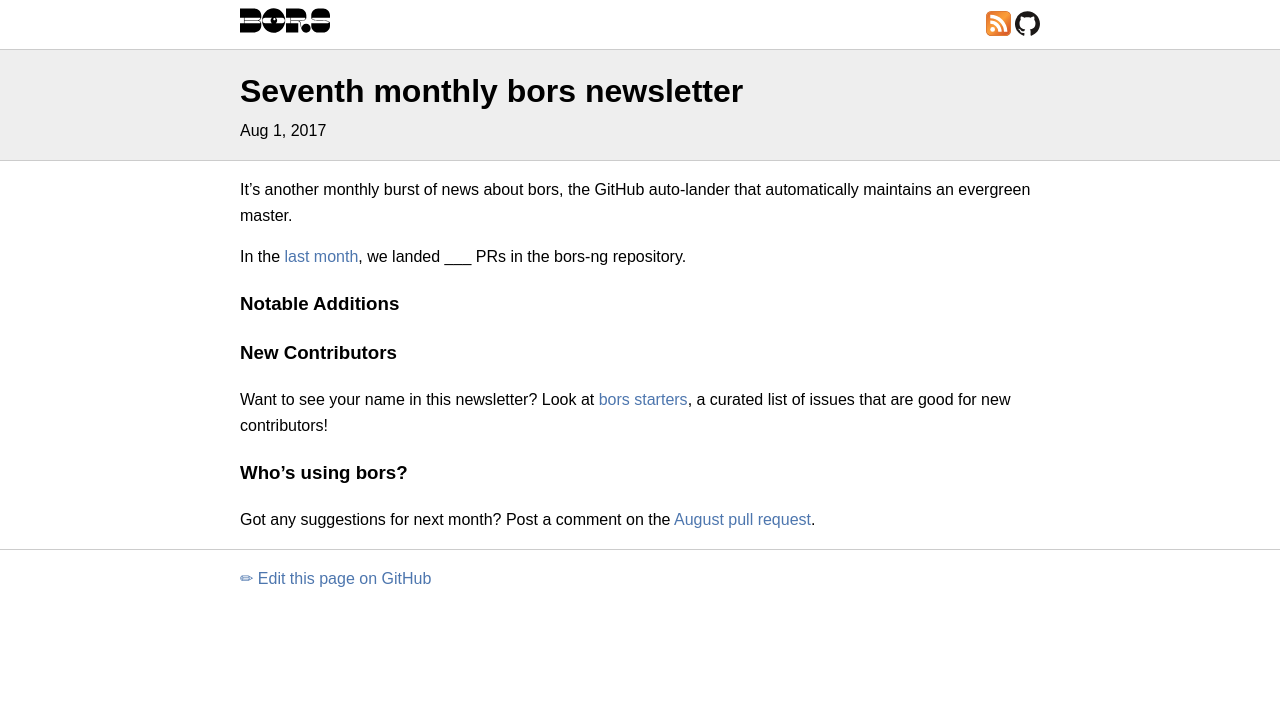
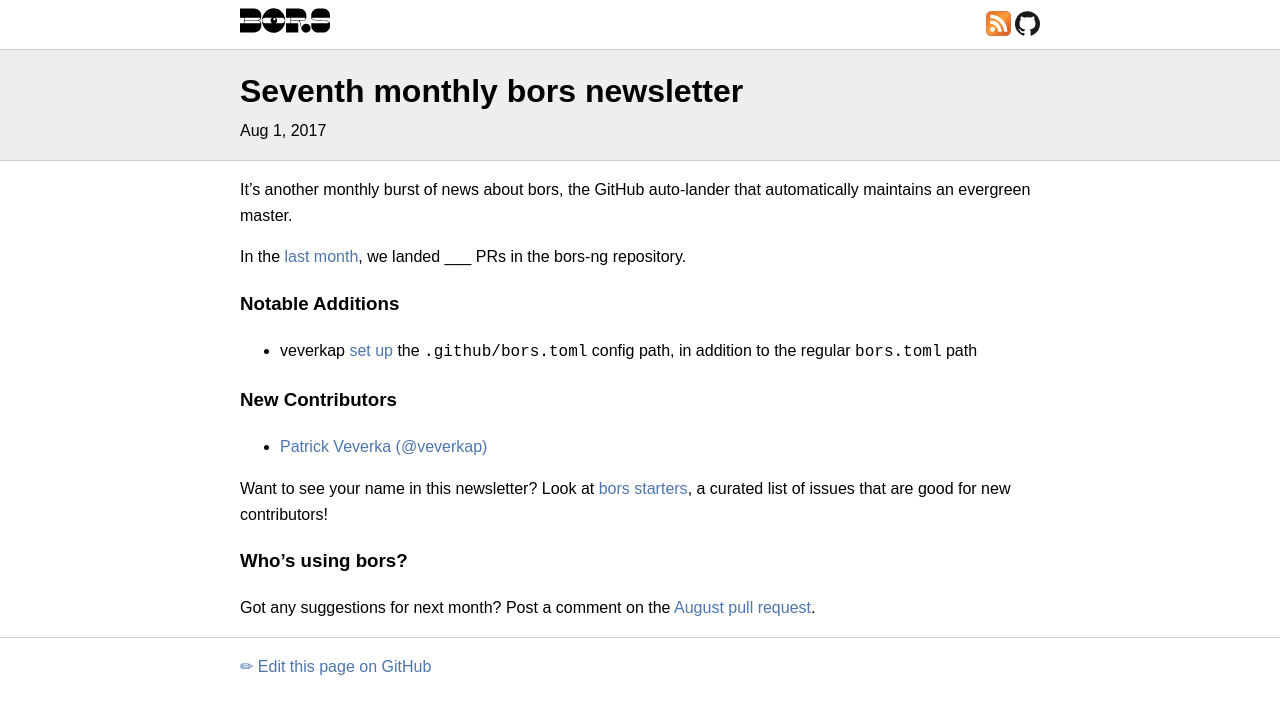
Before and after one commit to bors-ng/bors-ng.github.io, a Jekyll site: the page built from _posts/2017-08-01-tmib-07.md, in a window 1280 px wide. Shown: the top 714 px of the page. Built offline with Jekyll 4.4.1, drawn with Linux system fonts in a browser that asks for light colours.

Commit message:
Add bors-ng/bors-ng#222
First contribution for @veverkap

```diff
--- a/_posts/2017-08-01-tmib-07.md
+++ b/_posts/2017-08-01-tmib-07.md
@@ -15,12 +15,12 @@ we landed ___ PRs in the bors-ng repository.
 
 ### Notable Additions
 
-<!-- No notable additions this month. 😐 -->
+* veverkap [set up](https://github.com/bors-ng/bors-ng/pull/222) the `.github/bors.toml` config path, in addition to the regular `bors.toml` path
 
 
 ### New Contributors
 
-<!-- No new contributors this month. 😐 -->
+* [Patrick Veverka (@veverkap)](https://github.com/veverkap)
 
 Want to see your name in this newsletter? Look at [bors starters](https://bors-ng.github.io/starters/), a curated list of issues that are good for new contributors!
 
```
